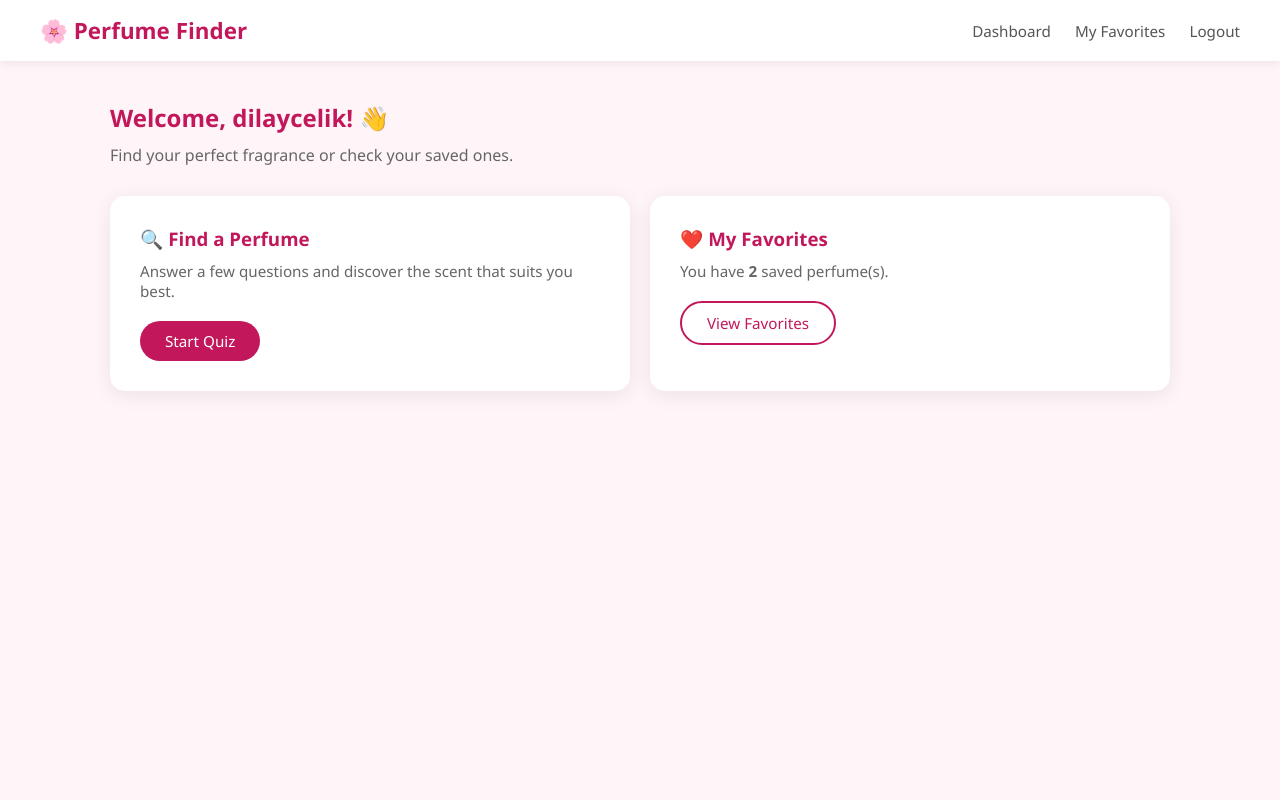
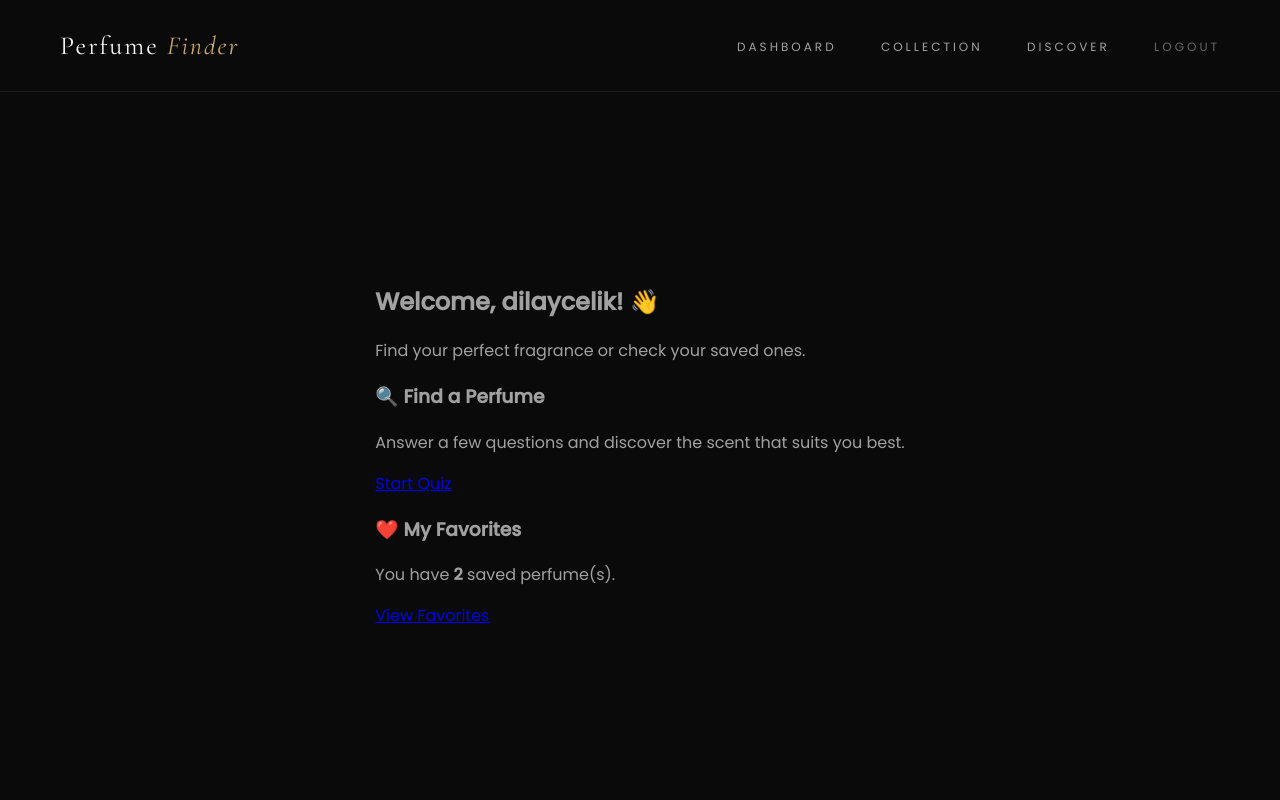
Before and after one commit to dilaycelikk/perfume-finder, a Flask app: page /dashboard in a window 1280 px wide. Run offline with Flask 3, Linux system fonts and the light colour scheme; a user stored in the database is signed in; data comes from the database, SQL or seed files in the repository.

Commit message:
Update base layout and navigation menu

```diff
--- a/templates/base.html
+++ b/templates/base.html
@@ -3,26 +3,59 @@
 <head>
     <meta charset="UTF-8">
     <meta name="viewport" content="width=device-width, initial-scale=1.0">
-    <title>Perfume Finder</title>
-    <link rel="stylesheet" href="{{ url_for('static', filename='style.css') }}">
+    <title>Sillage — Perfume Finder</title>
+
+    <style>
+        @import url('https://fonts.googleapis.com/css2?family=Cormorant+Garamond:ital,wght@0,400;0,600;1,400;1,600&family=Poppins:wght@300;400;500&display=swap');
+
+        body {
+            background-color: #0A0A0A; color: #A1A1A1; font-family: 'Poppins', sans-serif;
+            margin: 0; padding: 0; min-height: 100vh; display: flex; flex-direction: column;
+        }
+
+        nav { display: flex; justify-content: space-between; align-items: center; padding: 30px 60px; border-bottom: 1px solid rgba(200, 169, 107, 0.1); }
+        .logo { font-family: 'Cormorant Garamond', serif; color: #F5F5F2; font-size: 26px; text-decoration: none; letter-spacing: 2px; }
+        .logo em { color: #C8A96B; font-style: italic; }
+        .nav-links a { color: #A1A1A1; text-decoration: none; margin-left: 40px; font-size: 12px; letter-spacing: 3px; text-transform: uppercase; font-weight: 400; transition: color 0.3s ease; }
+        .nav-links a:hover { color: #C8A96B; }
+
+        .page-content { flex: 1; display: flex; align-items: center; justify-content: center; padding: 40px; }
+        .box { background-color: #121212; padding: 60px 50px; width: 100%; max-width: 700px; border: 1px solid rgba(200, 169, 107, 0.1); box-shadow: 0 15px 40px rgba(0,0,0,0.5); }
+
+        h1.title { font-family: 'Cormorant Garamond', serif; color: #F5F5F2; font-size: 42px; font-weight: 400; margin: 0 0 20px 0; letter-spacing: 1px; text-align: center; }
+        h1.title em { font-style: italic; color: #C8A96B; }
+        .eyebrow { color: #C8A96B; font-size: 11px; letter-spacing: 4px; text-transform: uppercase; font-weight: 500; margin-bottom: 20px; display: block; text-align: center; }
+
+        .row { display: flex; align-items: center; margin-bottom: 40px; }
+        .label { color: #C8A96B; font-weight: 500; font-size: 12px; text-transform: uppercase; width: 30%; letter-spacing: 2px; }
+
+        .btn-gold { background: #C8A96B; color: #0A0A0A; border: none; padding: 16px 40px; font-family: 'Poppins', sans-serif; font-size: 12px; font-weight: 500; letter-spacing: 3px; text-transform: uppercase; cursor: pointer; transition: all 0.3s ease; text-decoration: none; display: inline-block; text-align: center; }
+        .btn-gold:hover { background: #E5C07B; }
+        .btn-outline { background: transparent; border: 1px solid #444; color: #F5F5F2; }
+        .btn-outline:hover { border-color: #C8A96B; color: #C8A96B; background: transparent; }
+    </style>
+    {% block extra_css %}{% endblock %}
 </head>
 <body>
+
     <nav>
-        <div class="nav-brand">🌸 Perfume Finder</div>
+        <a href="{{ url_for('index') }}" class="logo">Perfume <em>Finder</em></a>
         <div class="nav-links">
-            {% if session.get('user_id') %}
+            {% if session.get('username') %}
                 <a href="{{ url_for('dashboard') }}">Dashboard</a>
-                <a href="{{ url_for('favorites') }}">My Favorites</a>
-                <a href="{{ url_for('logout') }}">Logout</a>
+                <a href="{{ url_for('favorites') }}">Collection</a>
+                <a href="{{ url_for('quiz') }}">Discover</a>
+                <a href="{{ url_for('logout') }}" style="color: #666;">Logout</a>
             {% else %}
-                <a href="{{ url_for('login') }}">Login</a>
+                <a href="{{ url_for('login') }}">Sign In</a>
                 <a href="{{ url_for('register') }}">Register</a>
             {% endif %}
         </div>
     </nav>
 
-    <div class="container">
+    <div class="page-content">
         {% block content %}{% endblock %}
     </div>
+
 </body>
 </html>
```
